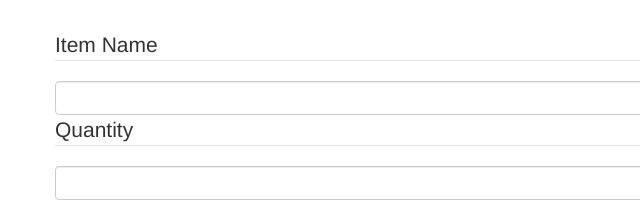
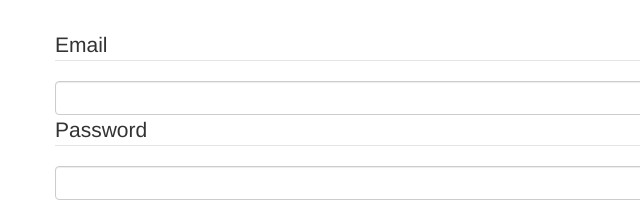
Before and after one commit to Victom07/database, a plain HTML site: page index.html in a window 1280 px wide. Shown: the top 217 px of the page, 0-640 px from the left. Drawn offline with Linux system fonts and the light colour scheme.

Commit message:
Update index.html

```diff
--- a/index.html
+++ b/index.html
@@ -21,10 +21,10 @@
 <div class="row">
 <form>
 	<fieldset>
-		<legend>Item Name</legend>
+		<legend>Email</legend>
 		<input type="text" class="form-control" name="" id="item">
 
-		<legend>Quantity</legend>
+		<legend>Password</legend>
 		<input type="number" class="form-control" id="quantity" name="">
 <br>
 <button type="button" id="insert" class="btn btn-success">Insert</button>
```
